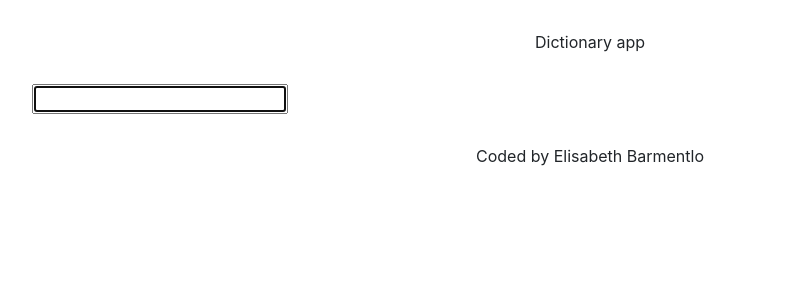
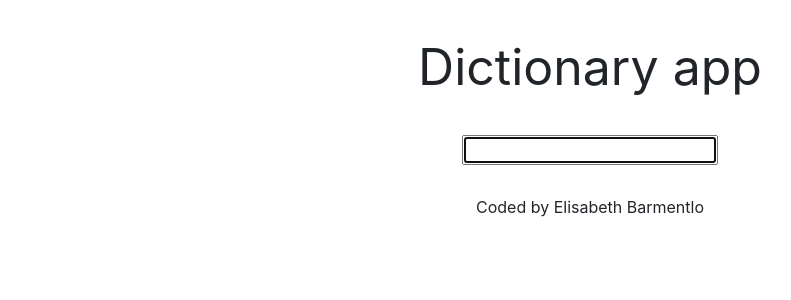
Before and after one commit to EBarmentlo/react-dictionary-app, a React (Create React App) app: page / in a window 1280 px wide. Shown: the top 300 px of the page, without its empty margins (50-841 px from the left). Built offline with nearby package versions, Linux system fonts and the light colour scheme.

Commit message:
added axios and api

```diff
--- a/package.json
+++ b/package.json
@@ -6,6 +6,7 @@
     "@testing-library/jest-dom": "^5.16.4",
     "@testing-library/react": "^13.3.0",
     "@testing-library/user-event": "^13.5.0",
+    "axios": "^0.27.2",
     "react": "^18.2.0",
     "react-dom": "^18.2.0",
     "react-scripts": "5.0.1",
--- a/src/App.css
+++ b/src/App.css
@@ -6,4 +6,5 @@
 .app-header {
   margin: 30px 0;
   text-align: center;
+  font-size: 50px;
 }
--- a/src/Dictionary.css
+++ b/src/Dictionary.css
@@ -1,2 +1,3 @@
 .Dictionary {
+  text-align: center;
 }
--- a/src/Dictionary.js
+++ b/src/Dictionary.js
@@ -1,12 +1,20 @@
 import React, { useState } from "react";
+import axios from "axios";
 import "./Dictionary.css";
 
 export default function Dictionary() {
   let [keyword, setKeyword] = useState("");
 
+  function handleResponse(response) {
+    console.log(response);
+  }
+
   function search(event) {
     event.preventDefault();
     alert(`Searching for ${keyword}`);
+
+    let apiUrl = `https://api.dictionaryapi.dev/api/v2/entries/en/${keyword}`;
+    axios.get(apiUrl).then(handleResponse);
   }
 
   function handleKeywordChange(event) {
```
Also changed, not shown: 1 other file (tests, documents, lock files or other folders).
